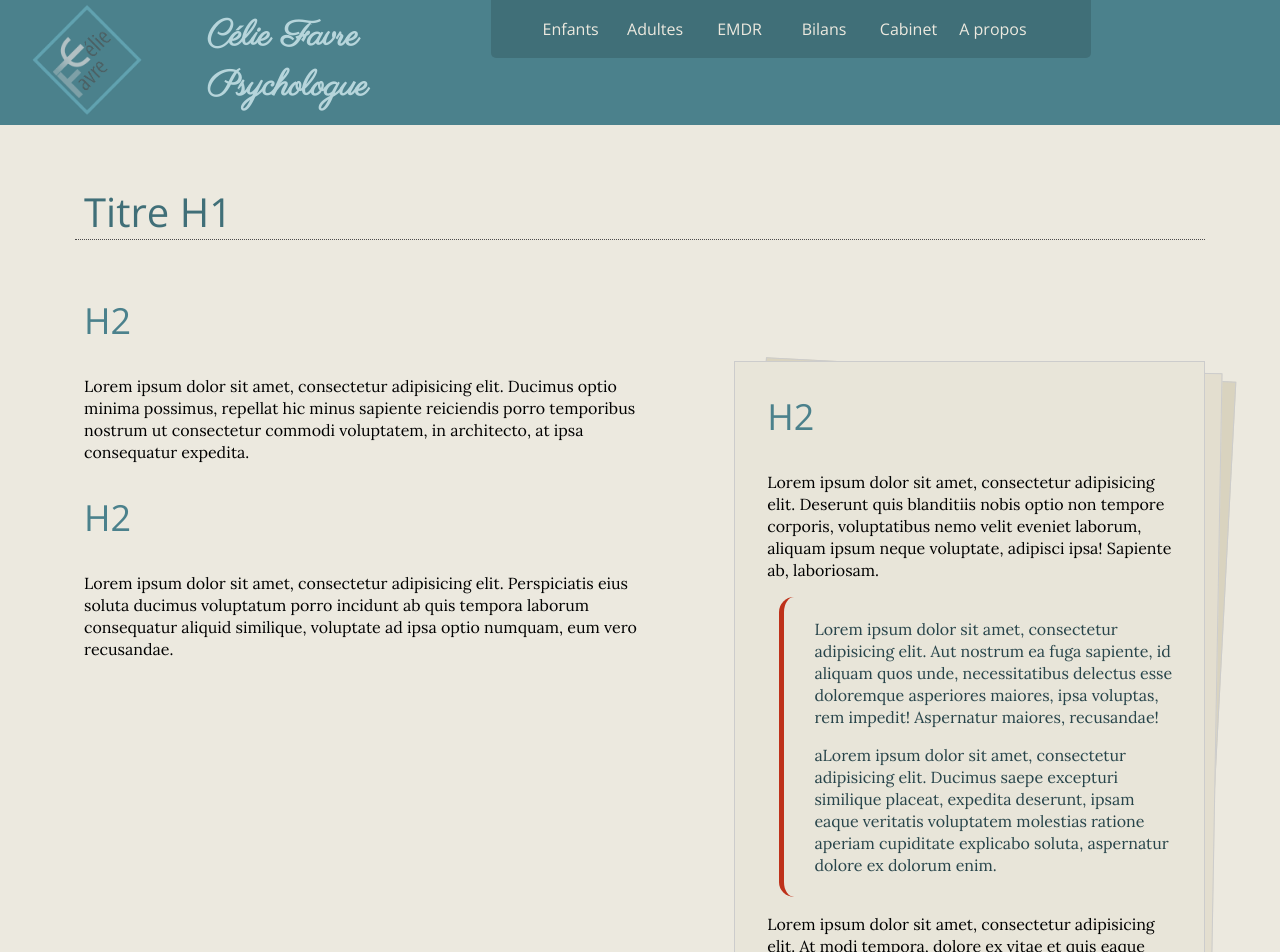
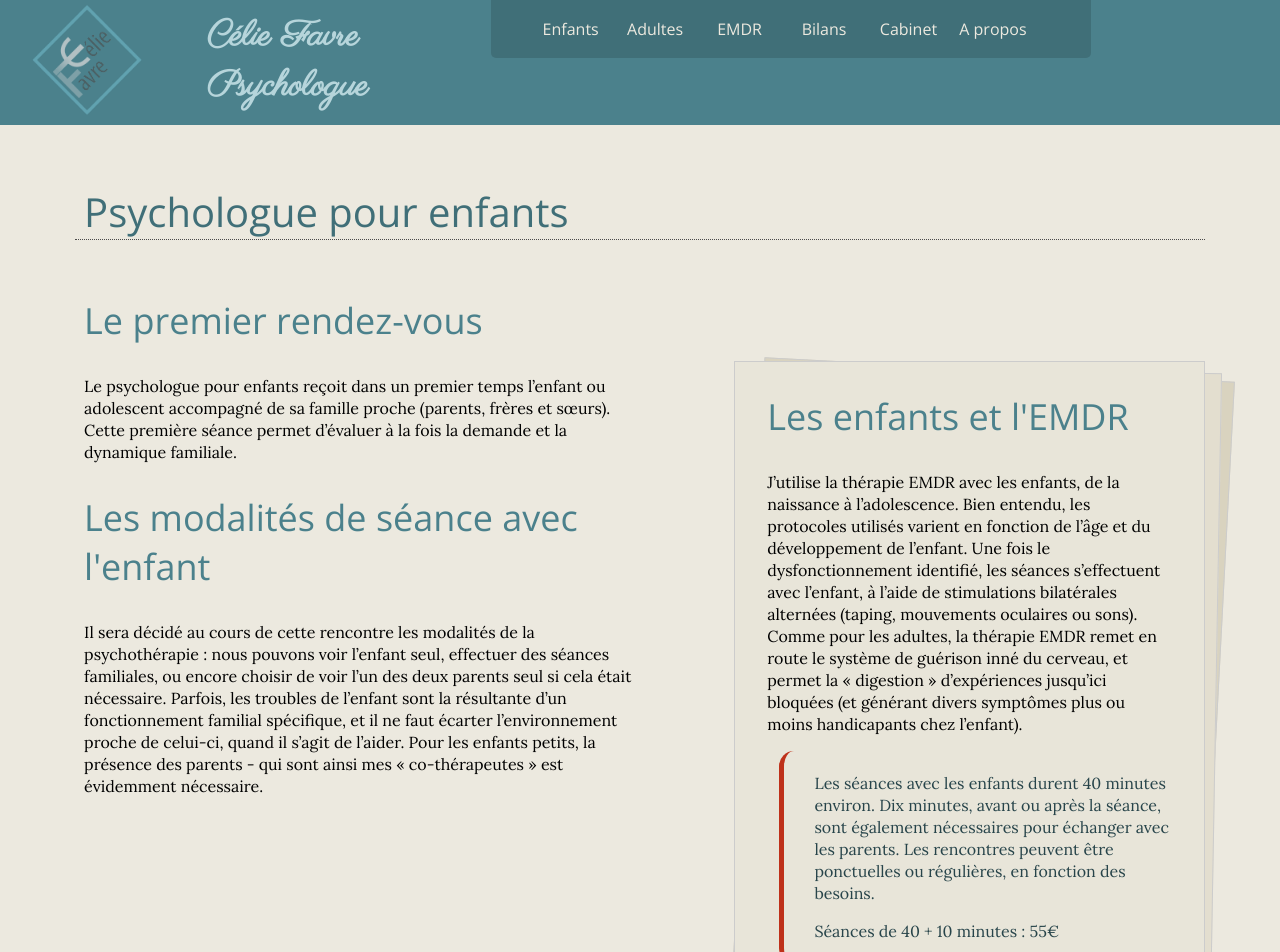
Before and after one commit to celiefavre/celiefavre.github.io, a Jekyll site: the page built from emdr-enfants/index.html, in a window 1280 px wide and 1400 px high. Shown: the top 952 px of the window. Built offline with Jekyll 4.4.1, drawn with Linux system fonts in a browser that asks for light colours; nearby versions of some CDN libraries; some of the changed text lies outside the part shown.

Commit message:
added content

```diff
--- a/emdr-enfants/index.html
+++ b/emdr-enfants/index.html
@@ -3,23 +3,22 @@ layout: default
 ---
 <div class="main-content">
 	<section>
-		<h1>Titre H1</h1>
+		<h1>Psychologue pour enfants</h1>
 		<div class="content-left">
-			<h2>H2</h2>
-			<p>Lorem ipsum dolor sit amet, consectetur adipisicing elit. Ducimus optio minima possimus, repellat hic minus sapiente reiciendis porro temporibus nostrum ut consectetur commodi voluptatem, in architecto, at ipsa consequatur expedita.</p>
-			<h2>H2</h2>
-			<p>Lorem ipsum dolor sit amet, consectetur adipisicing elit. Perspiciatis eius soluta ducimus voluptatum porro incidunt ab quis tempora laborum consequatur aliquid similique, voluptate ad ipsa optio numquam, eum vero recusandae.</p>
+			<h2>Le premier rendez-vous</h2>
+			<p>Le psychologue pour enfants reçoit dans un premier temps l’enfant ou adolescent accompagné de sa famille proche (parents, frères et sœurs). Cette première séance permet d’évaluer à la fois la demande et la dynamique familiale. </p>
+			<h2>Les modalités de séance avec l'enfant</h2>
+			<p>Il sera décidé au cours de cette rencontre les modalités de la psychothérapie : nous pouvons voir l’enfant seul, effectuer des séances familiales, ou encore choisir de voir l’un des deux parents seul si cela était nécessaire. Parfois, les troubles de l’enfant sont la résultante d’un fonctionnement familial spécifique, et il ne faut écarter l’environnement proche de celui-ci, quand il s’agit de l’aider.
+			Pour les enfants petits, la présence des parents - qui sont ainsi mes « co-thérapeutes » est évidemment nécessaire.
+			</p>
 		</div>
 		<div class="content-right">
-			<h2>H2</h2>
-			<p>Lorem ipsum dolor sit amet, consectetur adipisicing elit. Deserunt quis blanditiis nobis optio non tempore corporis, voluptatibus nemo velit eveniet laborum, aliquam ipsum neque voluptate, adipisci ipsa! Sapiente ab, laboriosam.</p>
+			<h2>Les enfants et l'EMDR</h2>
+			<p>J’utilise la thérapie EMDR avec les enfants, de la naissance à l’adolescence. Bien entendu, les protocoles utilisés varient en fonction de l’âge et du développement de l’enfant. Une fois le dysfonctionnement identifié, les séances s’effectuent avec l’enfant, à l’aide de stimulations bilatérales alternées (taping, mouvements oculaires ou sons). Comme pour les adultes, la thérapie EMDR remet en route le système de guérison inné du cerveau, et permet la « digestion » d’expériences jusqu’ici bloquées (et générant divers symptômes plus ou moins handicapants chez l’enfant).</p>
 			<div class="info">
-				<p>Lorem ipsum dolor sit amet, consectetur adipisicing elit. Aut nostrum ea fuga sapiente, id aliquam quos unde, necessitatibus delectus esse doloremque asperiores maiores, ipsa voluptas, rem impedit! Aspernatur maiores, recusandae!</p>
-				<p>aLorem ipsum dolor sit amet, consectetur adipisicing elit. Ducimus saepe excepturi similique placeat, expedita deserunt, ipsam eaque veritatis voluptatem molestias ratione aperiam cupiditate explicabo soluta, aspernatur dolore ex dolorum enim.</p>
+				<p>Les séances avec les enfants durent 40 minutes environ. Dix minutes, avant ou après la séance, sont également nécessaires pour échanger avec les parents. Les rencontres peuvent être ponctuelles ou régulières, en fonction des besoins.</p>
+				<p>Séances de 40 + 10 minutes : 55€</p>
 			</div>
-			<p>Lorem ipsum dolor sit amet, consectetur adipisicing elit. At modi tempora, dolore ex vitae et quis eaque animi omnis. Sequi suscipit nemo sint placeat, repellendus vero unde expedita eum a!</p>
 		</div>
-
-
 	</section>
 </div>
```
